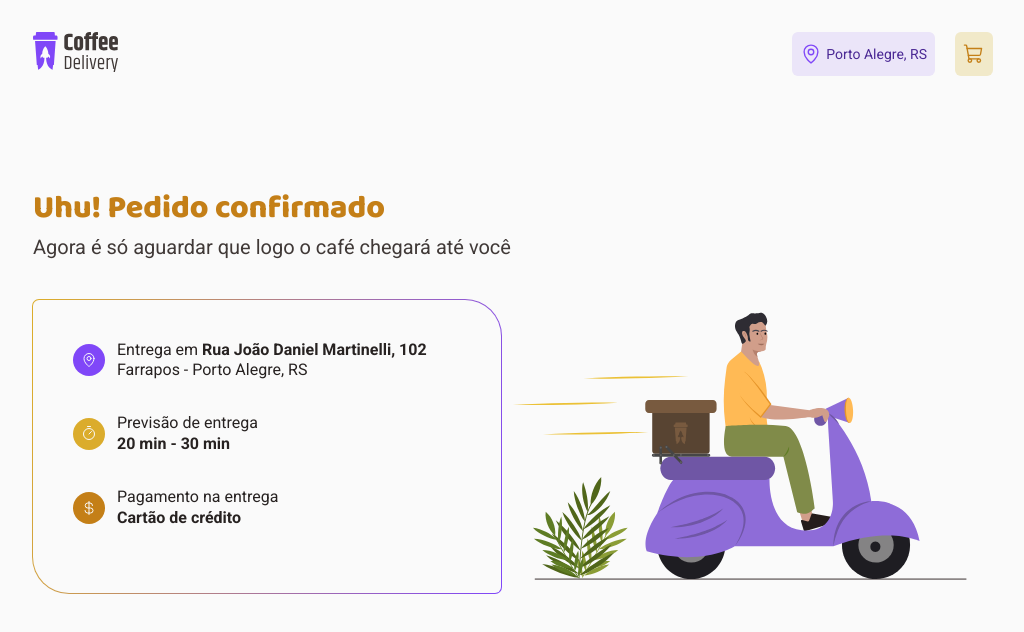
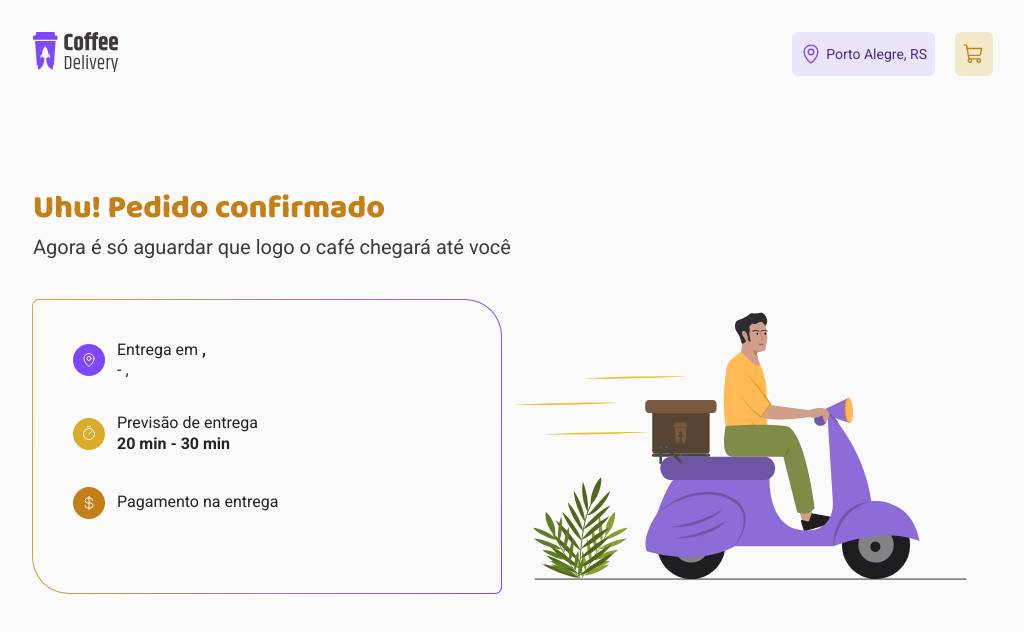
Before and after one commit to vitorxpd/coffee-delivery, a React (Vite) app: page /success in a window 1280 px wide. Shown: the top 632 px of the page, without its empty margins (127-1151 px from the left). Built offline with nearby package versions, Linux system fonts and the light colour scheme.

Commit message:
dynamic success

```diff
--- a/src/pages/Success/index.tsx
+++ b/src/pages/Success/index.tsx
@@ -1,9 +1,13 @@
 import { CurrencyDollar, MapPin, Timer } from 'phosphor-react'
+import { useContext } from 'react'
+import { CoffeesContext } from '../../contexts/CoffeesContext'
 
 import * as S from './styles'
 import success from '../../assets/success.svg'
 
 export function Success() {
+  const { userData } = useContext(CoffeesContext)
+
   return (
     <S.SuccessWrapper>
       <S.MainTitle>Uhu! Pedido confirmado</S.MainTitle>
@@ -18,9 +22,14 @@ export function Success() {
             </S.IconContainer>
             <S.TextContent>
               <span>
-                Entrega em <strong>Rua João Daniel Martinelli, 102</strong>
+                Entrega em{' '}
+                <strong>
+                  {userData.rua}, {userData.numero}
+                </strong>
               </span>
-              <span>Farrapos - Porto Alegre, RS</span>
+              <span>
+                {userData.bairro} - {userData.cidade}, {userData.uf}
+              </span>
             </S.TextContent>
           </S.InfoBox>
           <S.InfoBox>
@@ -38,7 +47,11 @@ export function Success() {
             </S.IconContainer>
             <S.TextContent>
               <span>Pagamento na entrega</span>
-              <strong>Cartão de crédito</strong>
+              <strong>
+                {userData.payment_method === 'credito' && 'Cartão de Crédito'}
+                {userData.payment_method === 'debito' && 'Cartão de Débito'}
+                {userData.payment_method === 'dinheiro' && 'Dinheiro'}
+              </strong>
             </S.TextContent>
           </S.InfoBox>
         </S.BoxWithBorder>
```
